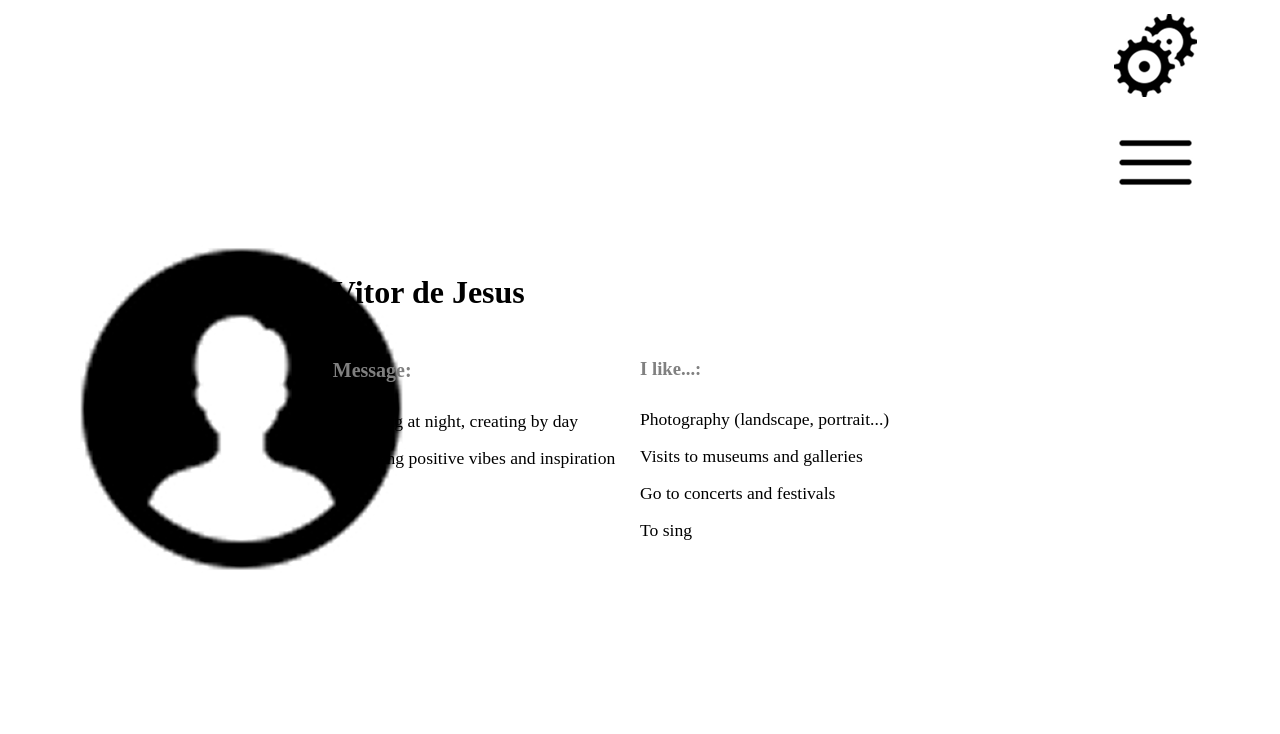
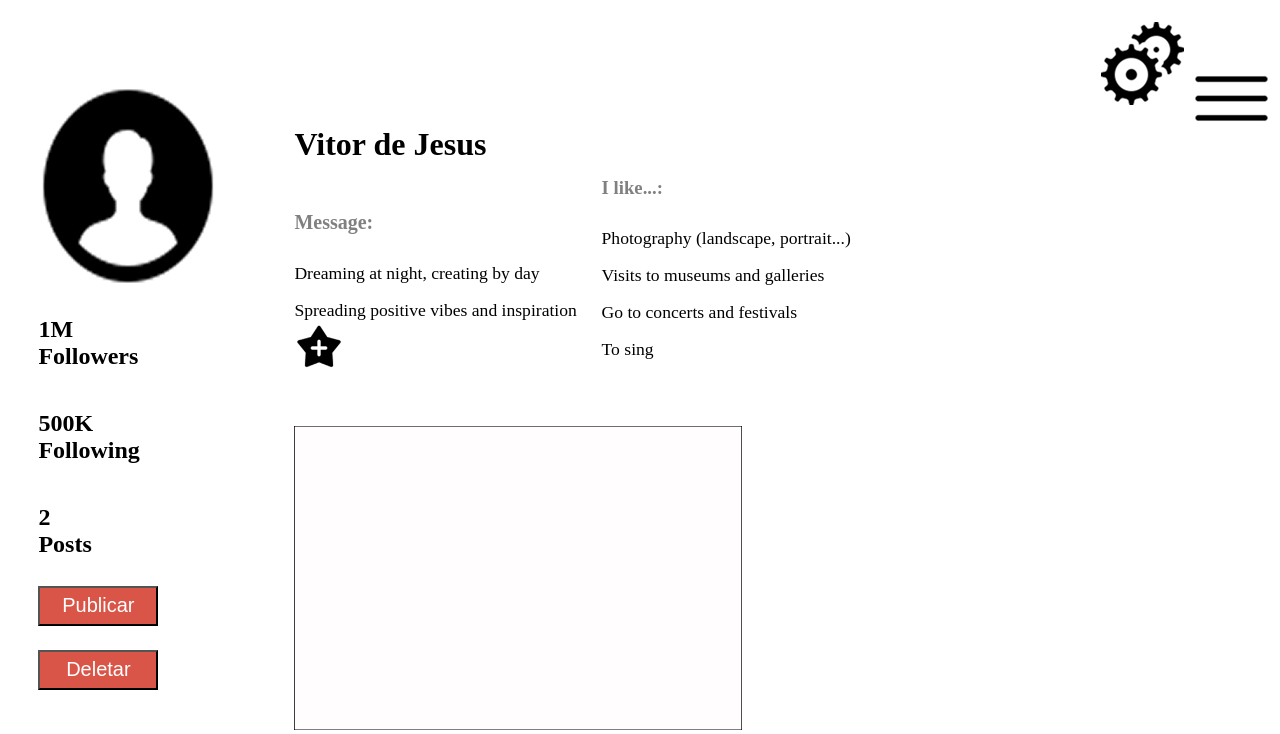
Before and after one commit to IsabellyLima1702/Star---perfil, a plain HTML site: page index.html in a window 1280 px wide. Shown: the part 108-842 px from the top of the page. Before the commit the page ends 800 px from the top, so only its background shows below. Drawn offline with Linux system fonts and the light colour scheme.

Commit message:
tela atualizada

```diff
--- a/index.html
+++ b/index.html
@@ -6,10 +6,11 @@
     <link rel="stylesheet" href="./style.css">
     <script src="./main.js" defer></script>
 
-    <title>STARS</title>
+    <title>Perfil</title>
 </head>
 <body>
     <header>
+
 
             <div class="fundo">
                 <img src="./img/image-star.png">
@@ -49,9 +50,11 @@
     <div class="engrenagem">
 
         <img src="./img/engrenagem.png">
+
+    </div>
+
+    <div class="menu">
         <img src="./img/tres-tracos.png">
-
-
     </div>
 
     <div class="perfil">
@@ -115,5 +118,41 @@
 
     </div>
 
+    <div class="destaque">
+        <img  src="./img/add-destaque.png">
+    </div>
+
+    <div class="dados">
+
+        <div class="seguidores">
+            <h2>1M</h2>
+            <h2>Followers</h2>
+        </div>
+
+        <div class="seguindo">
+            <h2>500K</h2>
+            <h2>Following</h2>
+        </div>
+
+        <div class="post">
+            <h2>2</h2>
+            <h2>Posts</h2>
+        </div>
+
+    </div>
+
+    <div class="publi">
+        <button id="publicar">Publicar</button>
+
+    </div>
+
+    <div class="delet">
+        <button id="deletar">Deletar</button>
+    </div>
+
+    <div class="post1">
+        <img src="./img/retangulo1.png">
+    </div>
+
 </body>
 </html>
--- a/style.css
+++ b/style.css
@@ -86,27 +86,28 @@ header{
     color: #FBF6E6;
 }
 
-.perfil{
-    height: 3vh;
-    width: 50vw;
+.perfil img{
+    margin-top: -10vh;
+    height: 30vh;
+    width: 20vw;
 }
 
 .nome h2{
-    margin-top: 5vh;
-    margin-left: 26vw;
+    margin-top: -23vh;
+    margin-left: 23vw;
     font-size: 4vh;
 }
 
 .nome h3{
     margin-top: 6vh;
-    margin-left: 26vw;
+    margin-left: 23vw;
     color: gray;
     font-size: 2.5vh;
 }
 
 ul {
     list-style-type: circle;
-    margin-left: 26vw;
+    margin-left: 23vw;
     font-size: 2.2vh;
 }
 
@@ -124,8 +125,8 @@ ul {
 }
 
 .nome2 h3{
-    margin-top: -13.8vh;
-    margin-left: 50vw;
+    margin-top: -18vh;
+    margin-left: 47vw;
 }
 
 .texto3{
@@ -150,6 +151,67 @@ ul {
 }
 
 .engrenagem img{
-    margin-top: 2vh;
-    margin-left: 87vw;
+    margin-top: 3vh;
+    margin-left: 86vw;
 }
+
+.menu img{
+    margin-top: -7vh;
+    margin-left: 93vw;
+}
+
+.destaque{
+    margin-top: -5vh;
+    margin-left: 23vw;
+}
+
+.destaque img{
+    height: 7vh;
+}
+
+.dados{
+    margin-top: -8vh;
+}
+
+.seguidores{
+    margin-left: 3vw;
+}
+
+.seguindo{
+    margin-top: 5vh;
+    margin-left: 3vw;
+}
+
+.post{
+    margin-top: 5vh;
+    margin-left: 3vw;
+}
+
+#publicar{
+    width: 15vh;
+    height: 5vh;
+    color: white;
+    background-color: #D95548;
+    margin-top: 3.5vh;
+    margin-left: 3vw;
+    font-size: 2.5vh;
+}
+#deletar{
+    width: 15vh;
+    height: 5vh;
+    color: white;
+    background-color: #D95548;
+    margin-top: 3vh;
+    margin-left: 3vw;
+    font-size: 2.5vh;
+}
+
+.post1{
+    margin-top: -33vh;
+    margin-left: 23vw;
+}
+
+.post1 img{
+    height: 38vh;
+    width: 35vw;
+}
```
Also changed, not shown: img/enviar.png (added), img/foto1.png (added), img/foto2.png (added), img/retangulo1.png (added), img/retangulo2.png (added), img/salvar.png (added), img/user2.png (added), 1 other file.
